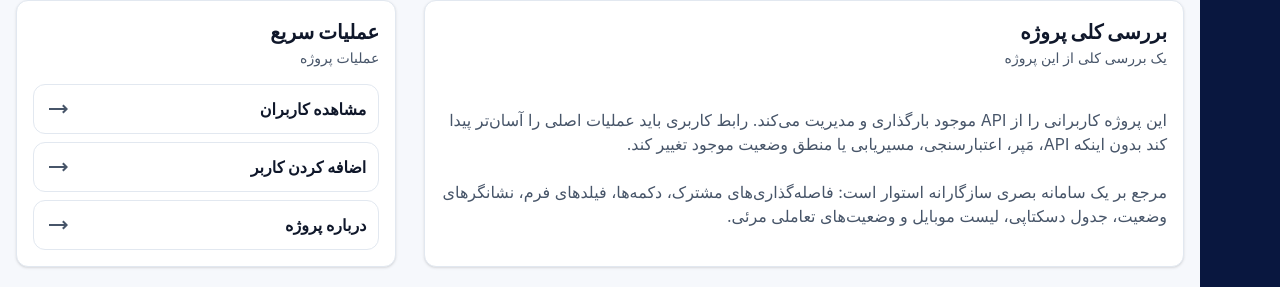
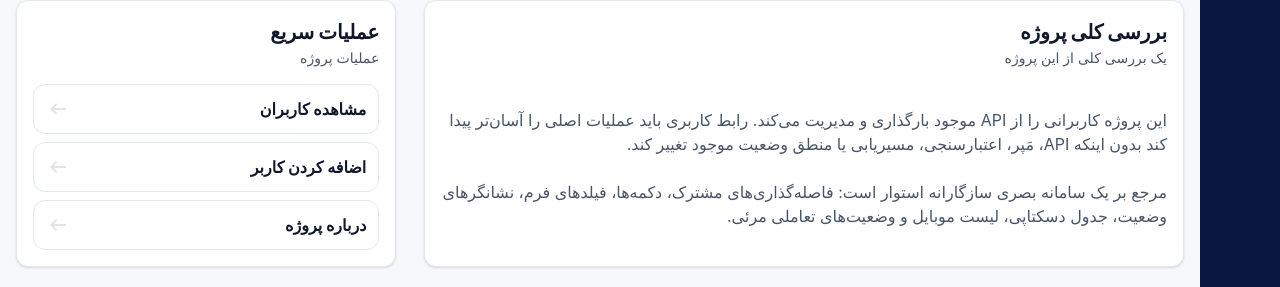
Before and after one commit to Amirparsa-g/React-Users-Panel, a React (Vite) app: page / in a window 1280 px wide. Both pictures are taken after a click on the button "FA". Shown: the part 321-608 px from the top of the page. Built offline with nearby package versions, Linux system fonts and the light colour scheme; no server answers.

Commit message:
fix : fixed the arrow svgs for farsi mode

```diff
--- a/src/components/DesktopSidebar.tsx
+++ b/src/components/DesktopSidebar.tsx
@@ -2,7 +2,7 @@ import homeIcon from "../assets/home.svg";
 import usersIcon from "../assets/users.svg";
 import addUserIcon from "../assets/add.svg";
 import aboutIcon from "../assets/about.svg";
-import arrowBackIcon from "../assets/arrow-back.svg";
+
 import { useState } from "react";
 import Buttons from "./Buttons";
 import { useTranslation } from "react-i18next";
@@ -113,11 +113,29 @@ const DesktopSidebar = ({
           onClick={() => setIsClicked(false)}
           more="fixed bottom-15 md:hidden bg-primaryDarker border-none"
         >
-          <img
-            src={arrowBackIcon}
-            alt="back"
-            className="nav-img cursor-pointer"
-          />
+          {isFa && (
+            <svg
+              className="fill-[#1f1f1f] fill-text-secondary"
+              xmlns="http://www.w3.org/2000/svg"
+              height="24px"
+              viewBox="0 -960 960 960"
+              width="24px"
+              fill="#1f1f1f"
+            >
+              <path d="m700-300-57-56 84-84H120v-80h607l-83-84 57-56 179 180-180 180Z" />
+            </svg>
+          )}
+          {!isFa && (
+            <svg
+              xmlns="http://www.w3.org/2000/svg"
+              height="24px"
+              viewBox="0 -960 960 960"
+              width="24px"
+              fill="#e3e3e3"
+            >
+              <path d="M400-240 160-480l240-240 56 58-142 142h486v80H314l142 142-56 58Z" />
+            </svg>
+          )}
         </Buttons>
       )}
     </aside>
--- a/src/pages/AddUserPage.tsx
+++ b/src/pages/AddUserPage.tsx
@@ -24,6 +24,8 @@ const AddUserPage = ({
   error: string | null;
 }) => {
   const { t } = useTranslation();
+  const { i18n } = useTranslation();
+  const isFa = i18n.language === "fa";
   useEffect(() => {
     document.title = "Add User | User Management";
   }, []);
@@ -37,7 +39,33 @@ const AddUserPage = ({
           <p className="caption  mt-1">{t("pages.addUser.subtitle")}</p>
         </div>
         <Buttons comp="link" buttonType="backTo" navigation="/users">
-          <span>&larr;</span> {t("common.backToUsers")}
+          <span>
+            {" "}
+            {isFa && (
+              <svg
+                className="fill-[#1f1f1f] fill-text-secondary"
+                xmlns="http://www.w3.org/2000/svg"
+                height="24px"
+                viewBox="0 -960 960 960"
+                width="24px"
+                fill="#1f1f1f"
+              >
+                <path d="m700-300-57-56 84-84H120v-80h607l-83-84 57-56 179 180-180 180Z" />
+              </svg>
+            )}
+            {!isFa && (
+              <svg
+                xmlns="http://www.w3.org/2000/svg"
+                height="24px"
+                viewBox="0 -960 960 960"
+                width="24px"
+                fill="#e3e3e3"
+              >
+                <path d="M400-240 160-480l240-240 56 58-142 142h486v80H314l142 142-56 58Z" />
+              </svg>
+            )}
+          </span>{" "}
+          {t("common.backToUsers")}
         </Buttons>
       </header>
       <AddUserForm
--- a/src/pages/EditUserPage.tsx
+++ b/src/pages/EditUserPage.tsx
@@ -31,6 +31,8 @@ const EditUserPage = ({
   const { userId } = useParams();
   const navigate = useNavigate();
   const { t } = useTranslation();
+  const { i18n } = useTranslation();
+  const isFa = i18n.language === "fa";
   const setUser = async () => {
     setIsLoading(true);
     setError(null);
@@ -76,7 +78,32 @@ const EditUserPage = ({
           <p className="caption  mt-1">{t("pages.editUser.subtitle")}</p>
         </div>
         <Buttons comp="link" buttonType="backTo" navigation="/users">
-          <span>&larr;</span> {t("common.backToUsers")}
+          <span>
+            {isFa && (
+              <svg
+                className="fill-[#1f1f1f] fill-text-secondary"
+                xmlns="http://www.w3.org/2000/svg"
+                height="24px"
+                viewBox="0 -960 960 960"
+                width="24px"
+                fill="#1f1f1f"
+              >
+                <path d="m700-300-57-56 84-84H120v-80h607l-83-84 57-56 179 180-180 180Z" />
+              </svg>
+            )}
+            {!isFa && (
+              <svg
+                xmlns="http://www.w3.org/2000/svg"
+                height="24px"
+                viewBox="0 -960 960 960"
+                width="24px"
+                fill="#e3e3e3"
+              >
+                <path d="M400-240 160-480l240-240 56 58-142 142h486v80H314l142 142-56 58Z" />
+              </svg>
+            )}
+          </span>{" "}
+          {t("common.backToUsers")}
         </Buttons>
       </header>
       {clickedUser && (
--- a/src/pages/HomePage.tsx
+++ b/src/pages/HomePage.tsx
@@ -15,6 +15,8 @@ const HomePage = ({
   const activeUsers = UsersList.filter((user) => user.isActive);
   const inactiveUsers = UsersList.filter((user) => !user.isActive);
   const { t } = useTranslation();
+  const { i18n } = useTranslation();
+  const isFa = i18n.language === "fa";
   useEffect(() => {
     document.title = "Home | User Management";
   }, []);
@@ -59,6 +61,7 @@ const HomePage = ({
               buttonType="HomePageLink"
             >
               {t("pages.home.actions.viewUsers")}
+              {!isFa && (
                 <svg
                   className="fill-[#1f1f1f] fill-text-secondary"
                   xmlns="http://www.w3.org/2000/svg"
@@ -69,6 +72,18 @@ const HomePage = ({
                 >
                   <path d="m700-300-57-56 84-84H120v-80h607l-83-84 57-56 179 180-180 180Z" />
                 </svg>
+              )}
+              {isFa && (
+                <svg
+                  xmlns="http://www.w3.org/2000/svg"
+                  height="24px"
+                  viewBox="0 -960 960 960"
+                  width="24px"
+                  fill="#e3e3e3"
+                >
+                  <path d="M400-240 160-480l240-240 56 58-142 142h486v80H314l142 142-56 58Z" />
+                </svg>
+              )}
             </Buttons>
 
             <Buttons
@@ -77,6 +92,7 @@ const HomePage = ({
               buttonType="HomePageLink"
             >
               {t("pages.home.actions.addUser")}
+              {!isFa && (
                 <svg
                   className="fill-[#1f1f1f] fill-text-secondary"
                   xmlns="http://www.w3.org/2000/svg"
@@ -87,6 +103,18 @@ const HomePage = ({
                 >
                   <path d="m700-300-57-56 84-84H120v-80h607l-83-84 57-56 179 180-180 180Z" />
                 </svg>
+              )}
+              {isFa && (
+                <svg
+                  xmlns="http://www.w3.org/2000/svg"
+                  height="24px"
+                  viewBox="0 -960 960 960"
+                  width="24px"
+                  fill="#e3e3e3"
+                >
+                  <path d="M400-240 160-480l240-240 56 58-142 142h486v80H314l142 142-56 58Z" />
+                </svg>
+              )}
             </Buttons>
             <Buttons
               comp="link"
@@ -94,6 +122,7 @@ const HomePage = ({
               buttonType="HomePageLink"
             >
               {t("pages.home.actions.aboutProject")}
+              {!isFa && (
                 <svg
                   className="fill-[#1f1f1f] fill-text-secondary"
                   xmlns="http://www.w3.org/2000/svg"
@@ -104,6 +133,18 @@ const HomePage = ({
                 >
                   <path d="m700-300-57-56 84-84H120v-80h607l-83-84 57-56 179 180-180 180Z" />
                 </svg>
+              )}
+              {isFa && (
+                <svg
+                  xmlns="http://www.w3.org/2000/svg"
+                  height="24px"
+                  viewBox="0 -960 960 960"
+                  width="24px"
+                  fill="#e3e3e3"
+                >
+                  <path d="M400-240 160-480l240-240 56 58-142 142h486v80H314l142 142-56 58Z" />
+                </svg>
+              )}
             </Buttons>
           </div>
         </div>
--- a/src/pages/NotFoundPage.tsx
+++ b/src/pages/NotFoundPage.tsx
@@ -5,6 +5,8 @@ import { useTranslation } from "react-i18next";
 
 const NotFoundPage = () => {
   const { t } = useTranslation();
+  const { i18n } = useTranslation();
+  const isFa = i18n.language === "fa";
   useEffect(() => {
     document.title = "404 | User Management";
   }, []);
@@ -16,7 +18,32 @@ const NotFoundPage = () => {
       </p>
       <div className="flex justify-evenly items-center mt-30 ">
         <Buttons comp="link" buttonType="backTo" navigation="/users">
-          <span>&larr;</span> {t("common.backToUsers")}
+          <span>
+            {isFa && (
+              <svg
+                className="fill-[#1f1f1f] fill-text-secondary"
+                xmlns="http://www.w3.org/2000/svg"
+                height="24px"
+                viewBox="0 -960 960 960"
+                width="24px"
+                fill="#1f1f1f"
+              >
+                <path d="m700-300-57-56 84-84H120v-80h607l-83-84 57-56 179 180-180 180Z" />
+              </svg>
+            )}
+            {!isFa && (
+              <svg
+                xmlns="http://www.w3.org/2000/svg"
+                height="24px"
+                viewBox="0 -960 960 960"
+                width="24px"
+                fill="#e3e3e3"
+              >
+                <path d="M400-240 160-480l240-240 56 58-142 142h486v80H314l142 142-56 58Z" />
+              </svg>
+            )}
+          </span>{" "}
+          {t("common.backToUsers")}
         </Buttons>
       </div>
     </div>
--- a/src/pages/UserDetailsPage.tsx
+++ b/src/pages/UserDetailsPage.tsx
@@ -28,6 +28,8 @@ const UserDetailsPage = ({
   const { userId } = useParams();
   const navigate = useNavigate();
   const { t } = useTranslation();
+  const { i18n } = useTranslation();
+  const isFa = i18n.language === "fa";
 
   const [clickedUser, setClickedUser] = useState<User | undefined>(undefined);
   const [updatingUserId, setUpdatingUserId] = useState<number | null>(null);
@@ -101,7 +103,32 @@ const UserDetailsPage = ({
             <p className="caption  mt-1">{t("pages.userDetails.subtitle")}</p>
           </div>
           <Buttons comp="link" buttonType="backTo" navigation="/users">
-            <span>&larr;</span> {t("common.backToUsers")}
+            <span>
+              {isFa && (
+                <svg
+                  className="fill-[#1f1f1f] fill-text-secondary"
+                  xmlns="http://www.w3.org/2000/svg"
+                  height="24px"
+                  viewBox="0 -960 960 960"
+                  width="24px"
+                  fill="#1f1f1f"
+                >
+                  <path d="m700-300-57-56 84-84H120v-80h607l-83-84 57-56 179 180-180 180Z" />
+                </svg>
+              )}
+              {!isFa && (
+                <svg
+                  xmlns="http://www.w3.org/2000/svg"
+                  height="24px"
+                  viewBox="0 -960 960 960"
+                  width="24px"
+                  fill="#e3e3e3"
+                >
+                  <path d="M400-240 160-480l240-240 56 58-142 142h486v80H314l142 142-56 58Z" />
+                </svg>
+              )}
+            </span>{" "}
+            {t("common.backToUsers")}
           </Buttons>
         </header>
 
```
Also changed, not shown: src/assets/arrow-left.svg (added). Lines whose indentation alone changed are shown as unchanged.
